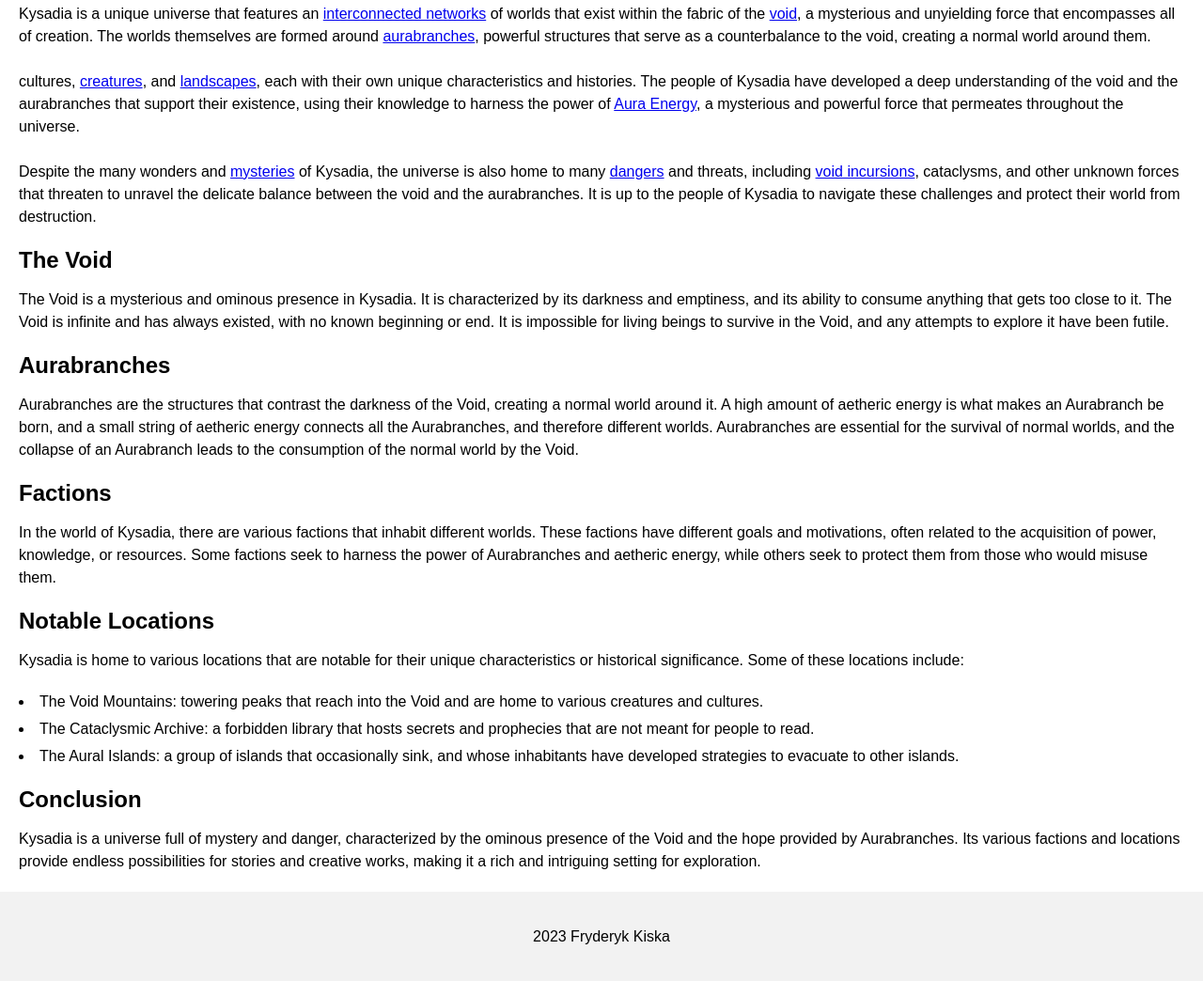
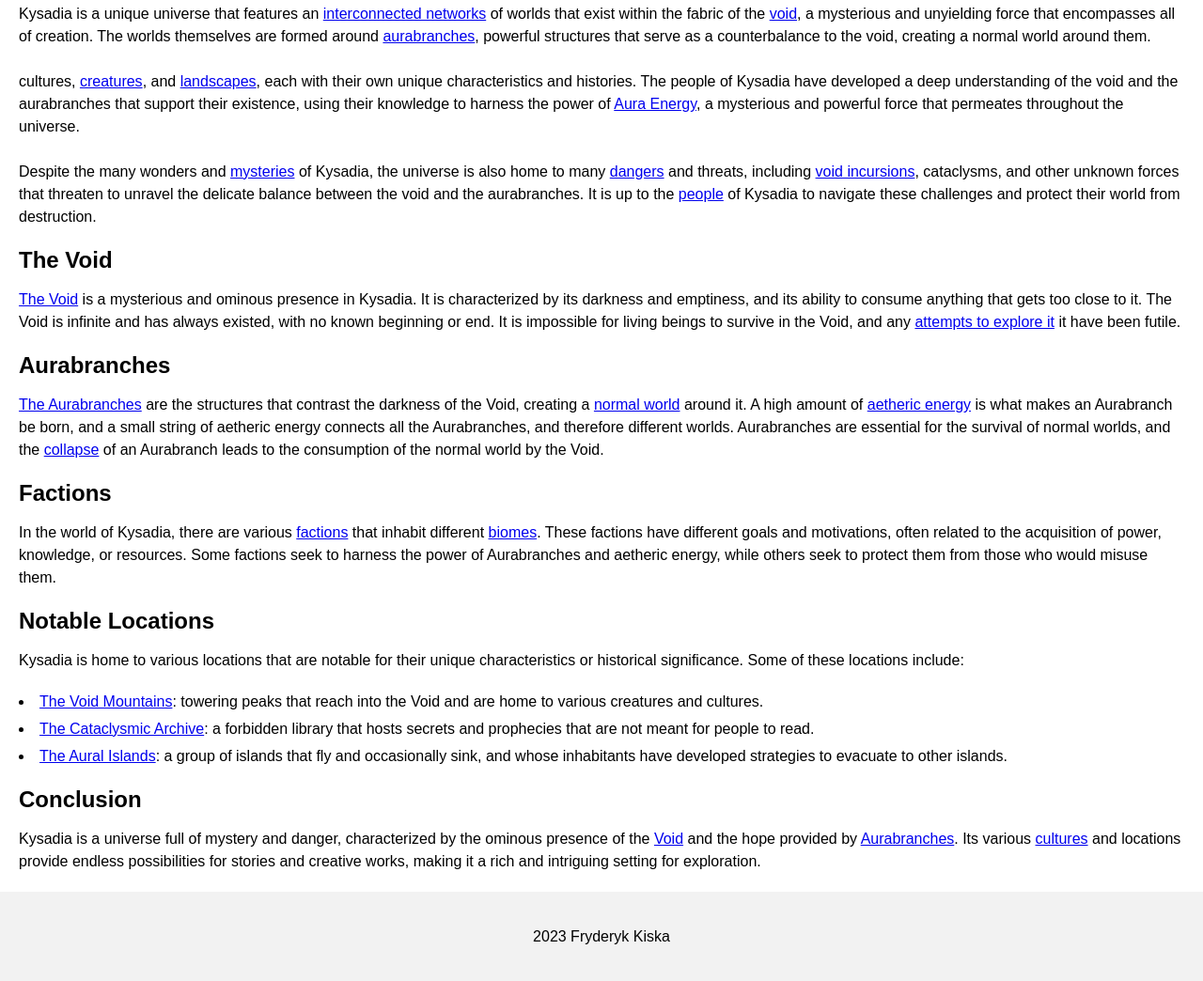
Before and after one commit to frygonkis/kysadiawiki, a plain HTML site: page index.html in a window 1280 px wide. Shown: the part 644-1688 px from the top of the page at 94% size. Drawn offline with Linux system fonts and the light colour scheme.

Commit message:
links to (not yet existing) articles

```diff
--- a/index.html
+++ b/index.html
@@ -77,9 +77,9 @@
 		<h1>Kysadia Wiki</h1>
 	</header>
 	<nav>
-		<a href="#">What is Kysadia</a>
-		<a href="#">Forks</a>
-		<a href="#">FAQ</a>
+		<a href="https://frygonkis.github.io/kysadiawiki/">What is Kysadia</a>
+		<a href="https://frygonkis.github.io/kysadiawiki/forks">Forks</a>
+		<a href="https://frygonkis.github.io/kysadiawiki/list">List</a>
 	</nav>
 	<main>
 		<section>
@@ -93,31 +93,31 @@
 
 Kysadia is home to a diverse array of <a href="https://frygonkis.github.io/kysadiawiki/cultures">cultures</a>, <a href="https://frygonkis.github.io/kysadiawiki/fauna">creatures</a>, and <a href="https://frygonkis.github.io/kysadiawiki/biomes">landscapes</a>, each with their own unique characteristics and histories. The people of Kysadia have developed a deep understanding of the void and the aurabranches that support their existence, using their knowledge to harness the power of <a href="https://frygonkis.github.io/kysadiawiki/auraenergy">Aura Energy</a>, a mysterious and powerful force that permeates throughout the universe.<br><br>
 
-Despite the many wonders and <a href="https://frygonkis.github.io/kysadiawiki/cataclysmicarchive">mysteries</a> of Kysadia, the universe is also home to many <a href="https://frygonkis.github.io/kysadiawiki/disasters">dangers</a> and threats, including <a href="https://frygonkis.github.io/kysadiawiki/voidincursions">void incursions</a>, cataclysms, and other unknown forces that threaten to unravel the delicate balance between the void and the aurabranches. It is up to the people of Kysadia to navigate these challenges and protect their world from destruction.<br> </p>
+Despite the many wonders and <a href="https://frygonkis.github.io/kysadiawiki/cataclysmicarchive">mysteries</a> of Kysadia, the universe is also home to many <a href="https://frygonkis.github.io/kysadiawiki/disasters">dangers</a> and threats, including <a href="https://frygonkis.github.io/kysadiawiki/voidincursions">void incursions</a>, cataclysms, and other unknown forces that threaten to unravel the delicate balance between the void and the aurabranches. It is up to the <a href="https://frygonkis.github.io/kysadiawiki/cultures">people</a> of Kysadia to navigate these challenges and protect their world from destruction.<br> </p>
 			</section>
 			<section>
 			<h2>The Void</h2><!-- ENDED EDITING HERE -->
-			<p>The Void is a mysterious and ominous presence in Kysadia. It is characterized by its darkness and emptiness, and its ability to consume anything that gets too close to it. The Void is infinite and has always existed, with no known beginning or end. It is impossible for living beings to survive in the Void, and any attempts to explore it have been futile.</p>
+			<p><a href="https://frygonkis.github.io/kysadiawiki/void">The Void</a> is a mysterious and ominous presence in Kysadia. It is characterized by its darkness and emptiness, and its ability to consume anything that gets too close to it. The Void is infinite and has always existed, with no known beginning or end. It is impossible for living beings to survive in the Void, and any <a href="https://frygonkis.github.io/kysadiawiki/explorationofvoid">attempts to explore it</a> it have been futile.</p>
 			</section>
 			<section>
 			<h2>Aurabranches</h2>
-			<p>Aurabranches are the structures that contrast the darkness of the Void, creating a normal world around it. A high amount of aetheric energy is what makes an Aurabranch be born, and a small string of aetheric energy connects all the Aurabranches, and therefore different worlds. Aurabranches are essential for the survival of normal worlds, and the collapse of an Aurabranch leads to the consumption of the normal world by the Void.<p>
+			<p><a href="https://frygonkis.github.io/kysadiawiki/aurabranches">The Aurabranches</a> are the structures that contrast the darkness of the Void, creating a <a href="https://frygonkis.github.io/kysadiawiki/normalworld">normal world</a> around it. A high amount of <a href="https://frygonkis.github.io/kysadiawiki/aethericenergy">aetheric energy</a> is what makes an Aurabranch be born, and a small string of aetheric energy connects all the Aurabranches, and therefore different worlds. Aurabranches are essential for the survival of normal worlds, and the <a href="https://frygonkis.github.io/kysadiawiki/collapseofaurabranch">collapse</a> of an Aurabranch leads to the consumption of the normal world by the Void.<p>
 			</section>
 			<section>
 			<h2>Factions</h2>
-			<p>In the world of Kysadia, there are various factions that inhabit different worlds. These factions have different goals and motivations, often related to the acquisition of power, knowledge, or resources. Some factions seek to harness the power of Aurabranches and aetheric energy, while others seek to protect them from those who would misuse them.</p>
+			<p>In the world of Kysadia, there are various <a href="https://frygonkis.github.io/kysadiawiki/cultures">factions</a> that inhabit different <a href="https://frygonkis.github.io/kysadiawiki/biomes">biomes</a>. These factions have different goals and motivations, often related to the acquisition of power, knowledge, or resources. Some factions seek to harness the power of Aurabranches and aetheric energy, while others seek to protect them from those who would misuse them.</p>
 			</section>
 			<section>
 			<h2>Notable Locations</h2>
 			<p>Kysadia is home to various locations that are notable for their unique characteristics or historical significance. Some of these locations include: <br>
 
-<li>The Void Mountains: towering peaks that reach into the Void and are home to various creatures and cultures.</li>
-<li>The Cataclysmic Archive: a forbidden library that hosts secrets and prophecies that are not meant for people to read.</li>
-<li>The Aural Islands: a group of islands that occasionally sink, and whose inhabitants have developed strategies to evacuate to other islands.</li></p>
+<li><a href="https://frygonkis.github.io/kysadiawiki/voidmountains">The Void Mountains</a>: towering peaks that reach into the Void and are home to various creatures and cultures.</li>
+<li><a href="https://frygonkis.github.io/kysadiawiki/cataclysmicarchive">The Cataclysmic Archive</a>: a forbidden library that hosts secrets and prophecies that are not meant for people to read.</li>
+<li><a href="https://frygonkis.github.io/kysadiawiki/auralislands">The Aural Islands</a>: a group of islands that fly and occasionally sink, and whose inhabitants have developed strategies to evacuate to other islands.</li></p>
 			</section>
 			<section>
 			<h2>Conclusion</h2>
-			<p>Kysadia is a universe full of mystery and danger, characterized by the ominous presence of the Void and the hope provided by Aurabranches. Its various factions and locations provide endless possibilities for stories and creative works, making it a rich and intriguing setting for exploration.</p>
+			<p>Kysadia is a universe full of mystery and danger, characterized by the ominous presence of the <a href="https://frygonkis.github.io/kysadiawiki/void">Void</a> and the hope provided by <a href="https://frygonkis.github.io/kysadiawiki/aurabranches">Aurabranches</a>. Its various <a href="https://frygonkis.github.io/kysadiawiki/cultures">cultures</a> and locations provide endless possibilities for stories and creative works, making it a rich and intriguing setting for exploration.</p>
 			</section>
 	</main>
 	<footer>
```
